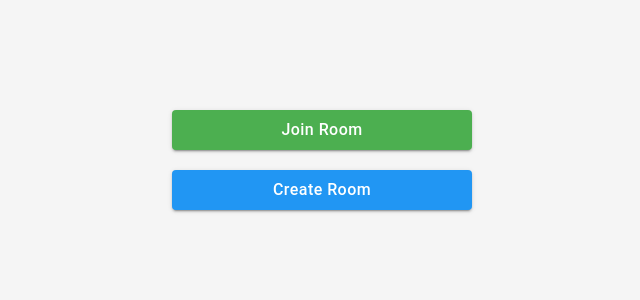
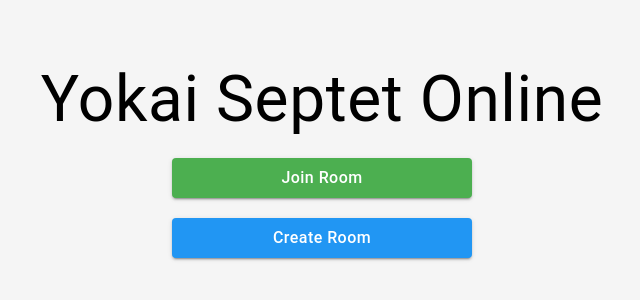
Before and after one commit to vrnprkh/yokai-septet-deployment, a React (Vite) app in the folder client/: page / in a window 1280 px wide. Shown: the part 260-560 px from the top of the page, without its empty margins (318-958 px from the left). Built offline with nearby package versions, Linux system fonts and the light colour scheme; no server answers.

Commit message:
add title

```diff
--- a/client/src/pages/Home/Home.tsx
+++ b/client/src/pages/Home/Home.tsx
@@ -99,6 +99,7 @@ export default function Home() {
         </Box>
       </Modal>
       <div className="homeContainer">
+        <Typography className="title">Yokai Septet Online </Typography>
         <Button variant="contained" onClick={() => setRoomCodeModalOpen(true)}>
           Join Room
         </Button>
--- a/client/src/pages/Home/home.css
+++ b/client/src/pages/Home/home.css
@@ -82,3 +82,10 @@
 	font-size: 14px;
 	margin-bottom: 16px;
  }
+
+ .title {
+	font-size: 4em !important;
+	font-weight: bold;
+	text-align: center;
+	margin-bottom: 20px;
+ }
```
